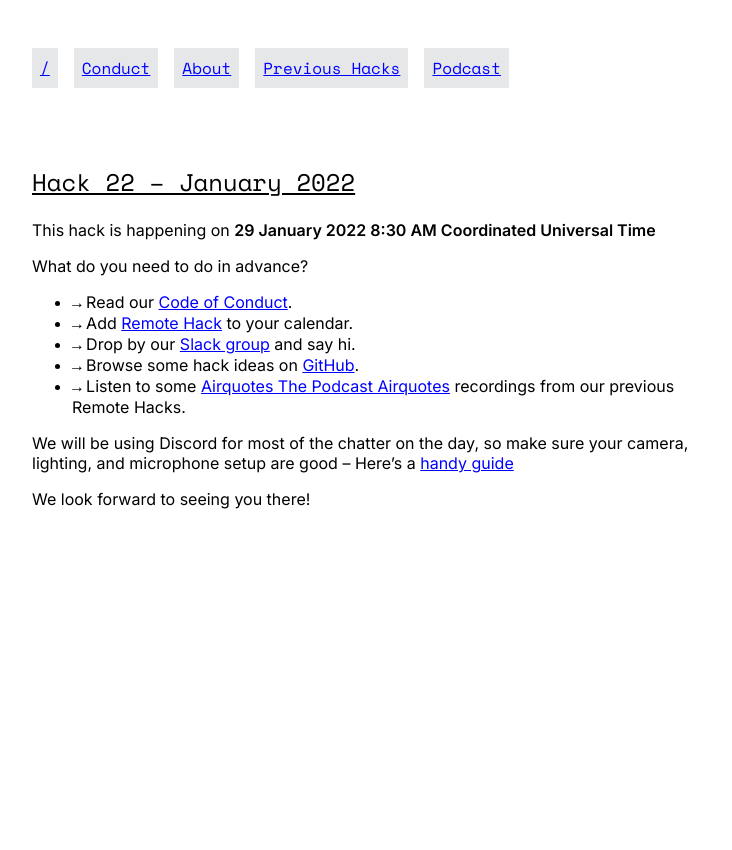
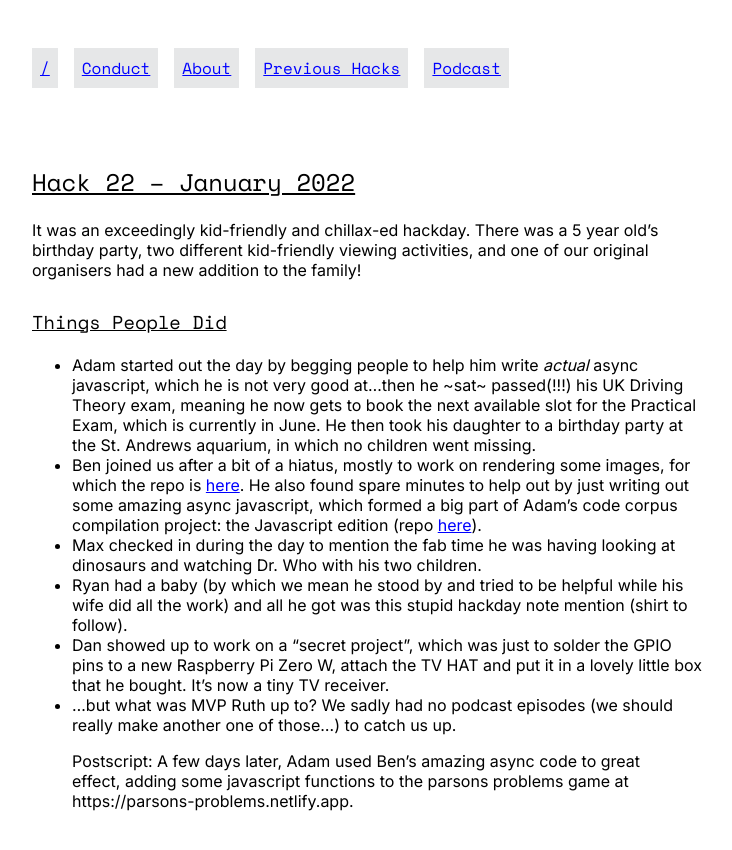
Before and after one commit to remotehack/remotehack.github.io, a Jekyll site: the page built from _hacks/22.md, in a window 1280 px wide. Shown: the top 850 px of the page, without its empty margins (272-1004 px from the left). Built offline with Jekyll 4.4.1, drawn with Linux system fonts in a browser that asks for light colours.

Commit message:
add writeup for january

```diff
--- a/_hacks/22.md
+++ b/_hacks/22.md
@@ -1,5 +1,18 @@
 ---
 hack_number: 22
 date: 2022-01-29
-happened: false
+happened: true
 ---
+
+It was an exceedingly kid-friendly and chillax-ed hackday. There was a 5 year old's birthday party, two different kid-friendly viewing activities, and one of our original organisers had a new addition to the family!
+
+### Things People Did
+
+- Adam started out the day by begging people to help him write _actual_ async javascript, which he is not very good at...then he ~sat~ passed(!!!) his UK Driving Theory exam, meaning he now gets to book the next available slot for the Practical Exam, which is currently in June. He then took his daughter to a birthday party at the St. Andrews aquarium, in which no children went missing.
+- Ben joined us after a bit of a hiatus, mostly to work on rendering some images, for which the repo is [here](https://github.com/benfoxall/pixels). He also found spare minutes to help out by just writing out some amazing async javascript, which formed a big part of Adam's code corpus compilation project: the Javascript edition (repo [here](https://github.com/lpmi-13/code-corpus-collector)).
+- Max checked in during the day to mention the fab time he was having looking at dinosaurs and watching Dr. Who with his two children.
+- Ryan had a baby (by which we mean he stood by and tried to be helpful while his wife did all the work) and all he got was this stupid hackday note mention (shirt to follow).
+- Dan showed up to work on a “secret project”, which was just to solder the GPIO pins to a new Raspberry Pi Zero W, attach the TV HAT and put it in a lovely little box that he bought. It’s now a tiny TV receiver.
+- ...but what was MVP Ruth up to? We sadly had no podcast episodes (we should really make another one of those...) to catch us up.
+
+> Postscript: A few days later, Adam used Ben's amazing async code to great effect, adding some javascript functions to the parsons problems game at https://parsons-problems.netlify.app.
```
Also changed, not shown: _hacks/23.md (added, +5 -0 lines).
